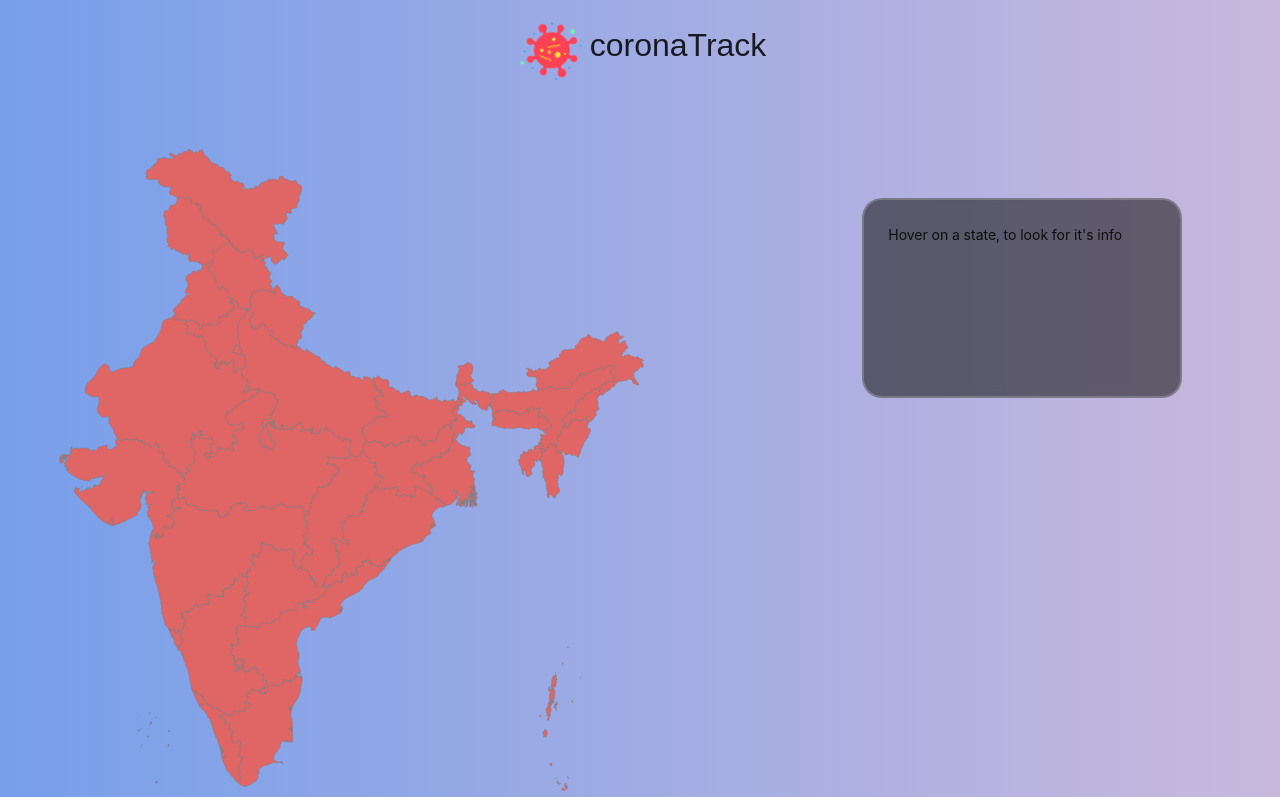
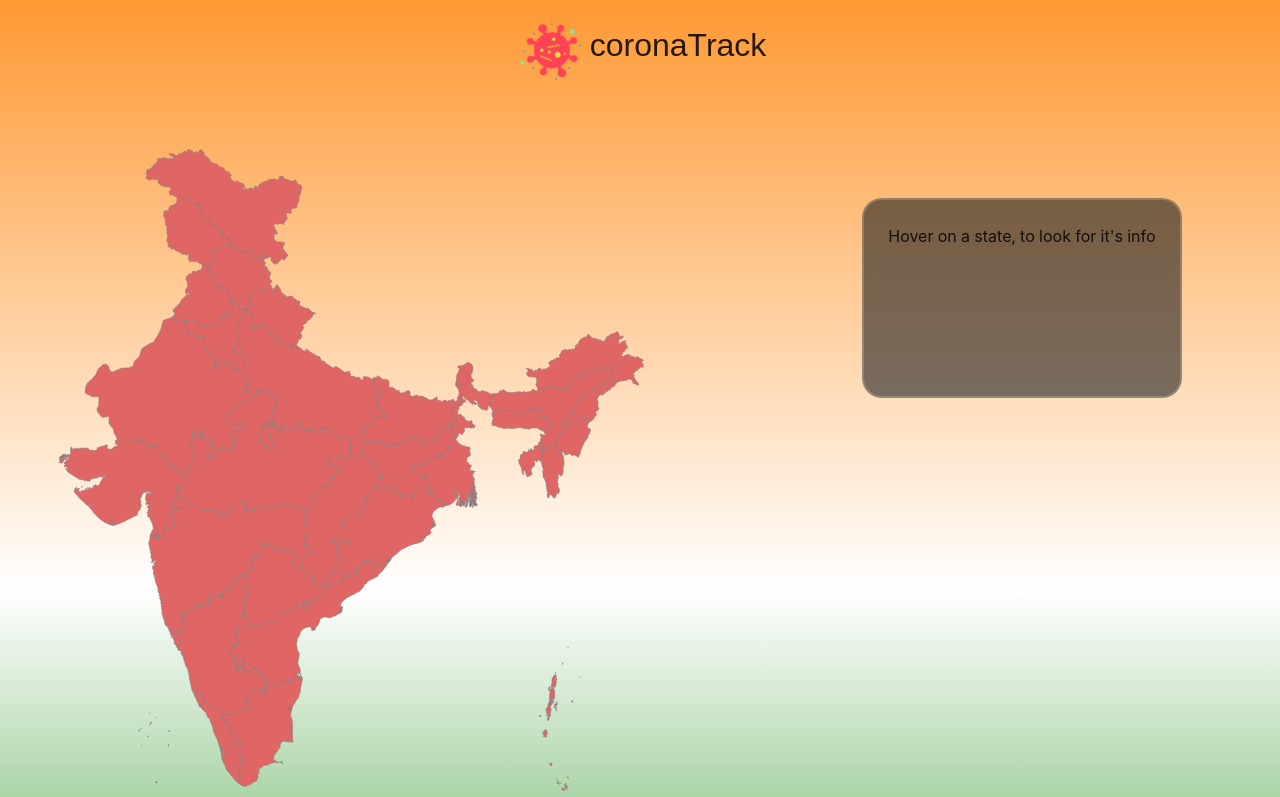
Before and after one commit to ayush9398/coronaTrack, a React app in the folder frontend/: page / in a window 1280 px wide. Shown: the top 797 px of the page. Built offline with nearby package versions, Linux system fonts and the light colour scheme; no server answers.

Commit message:
corrections

```diff
--- a/frontend/src/components/statsBar/styles.css
+++ b/frontend/src/components/statsBar/styles.css
@@ -22,23 +22,28 @@
 }
 
 .statsBar > .statsCard > .data {
-  font-size: 24px;
+  font-size: 32px;
   font-weight: bold;
+   /* Will override color (regardless of order) */
+  -webkit-text-stroke-width: 0.5px;
+  -webkit-text-stroke-color: black;
 }
 
 .statePositive {
   font-weight: bold;
-  color: orange;
+  -webkit-text-fill-color: orange;
 }
 
 .stateCured {
   font-weight: bold;
   color: green;
+  -webkit-text-fill-color: green;
 }
 
 .stateDeath {
   font-weight: bold;
   color: red;
+  -webkit-text-fill-color: red;
 }
 
 
--- a/frontend/src/index.css
+++ b/frontend/src/index.css
@@ -1,7 +1,14 @@
+html {
+  height: 100%;
+}
+
 body {
-  background-image: linear-gradient(to right, #5795f0, #fbc8d4);
-  background-size: 200%;
-  animation: gradient 5s ease infinite;
+  margin: 0;
+  padding: 0;
+  border: 0;
+  outline: 0;
+  font-size: 100%;
+  vertical-align: baseline;
 }
 
 @keyframes gradient {
--- a/frontend/src/views/home/styles.css
+++ b/frontend/src/views/home/styles.css
@@ -1,3 +1,9 @@
+.homeContainer{
+  background-image: linear-gradient(to bottom, #FF9933, #FFFFFF, #138808);
+  background-size: 100%;
+  background-repeat: no-repeat;
+}
+
 .titleBar {
   display: flex;
   justify-content: center;
@@ -75,22 +81,28 @@
 
 .stateActive {
   font-weight: bold;
-  color: grey;
+  color: black;
 }
 
 .statePositive {
   font-weight: bold;
   color: orange;
+  -webkit-text-stroke-width: 0.5px;
+  -webkit-text-stroke-color: black;
 }
 
 .stateCured {
   font-weight: bold;
-  color: green;
+  color: #3cd070;
+  -webkit-text-stroke-width: 0.5px;
+  -webkit-text-stroke-color: black;
 }
 
 .stateDeath {
   font-weight: bold;
   color: red;
+  -webkit-text-stroke-width: 0.5px;
+  -webkit-text-stroke-color: black;
 }
 
 .lowerSection {
```
